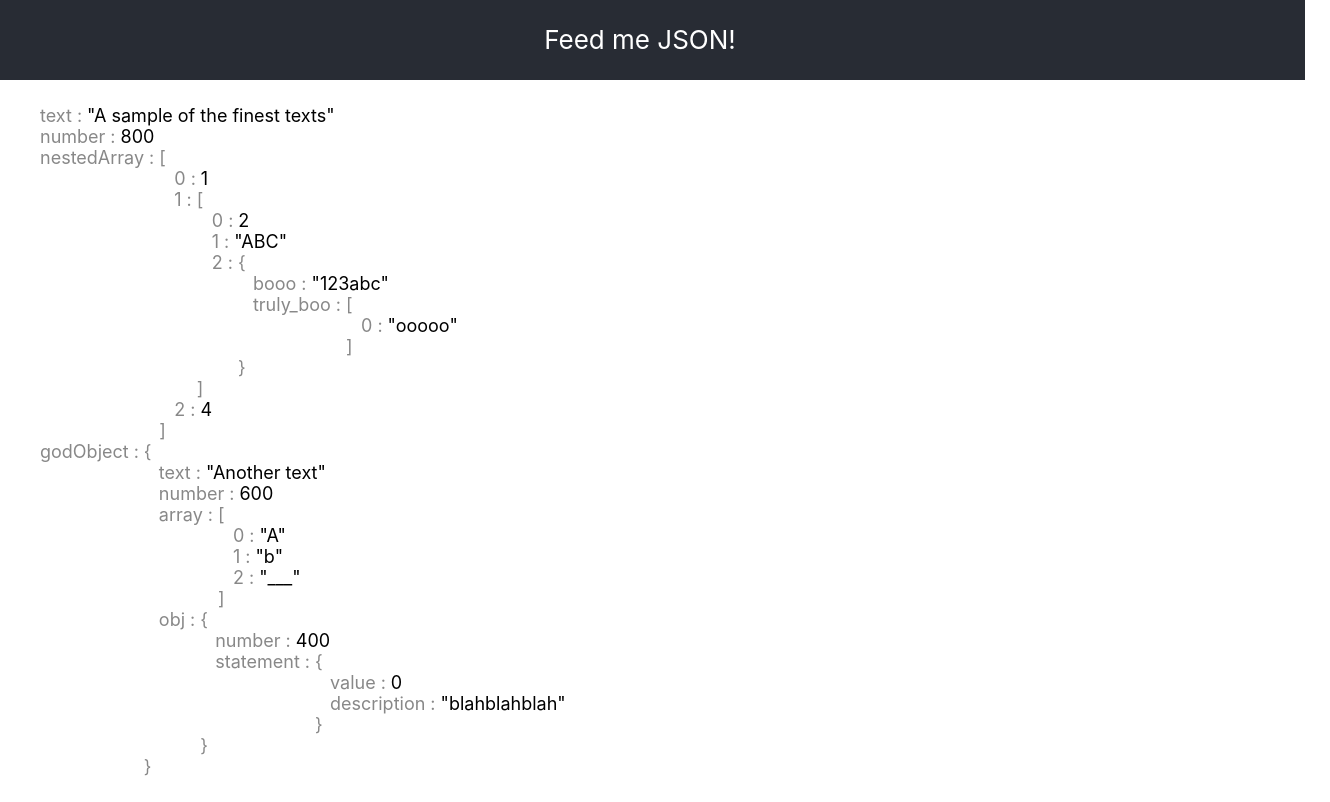
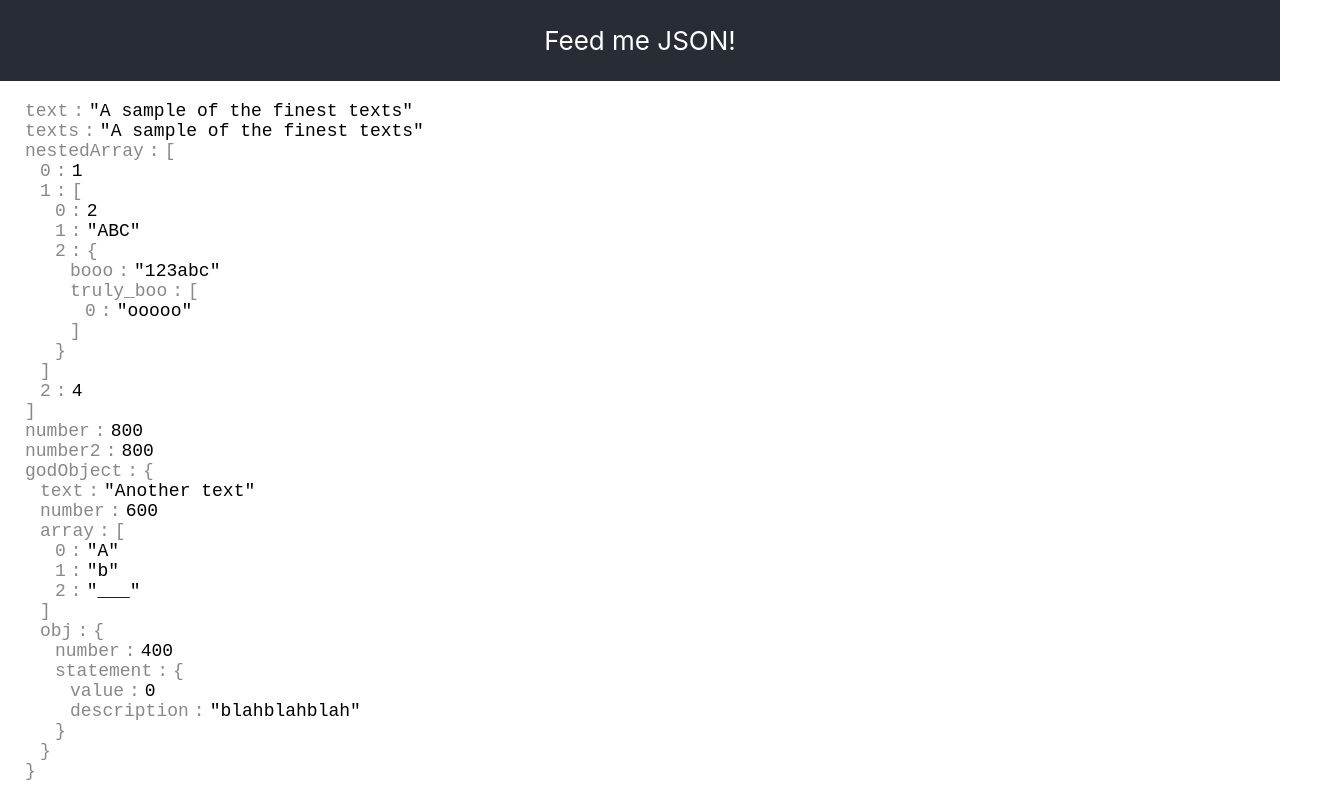
Before and after one commit to mklinga/ok-json, a React app: page / in a window 1280 px wide. Shown: the whole page, 1330 px wide, since content can reach past the window. Built offline with nearby package versions, Linux system fonts and the light colour scheme; the HTML template or start-up script is replaced by a standard one.

Commit message:
Open/close interaction, styles

```diff
--- a/src/App.css
+++ b/src/App.css
@@ -2,7 +2,7 @@
   text-align: center;
   display: flex;
   flex-direction: column;
-  height: 100vh;
+  min-height: 100vh;
   align-items: center;
   justify-content: center;
   font-size: calc(10px + 2vmin);
@@ -28,9 +28,10 @@
 }
 
 .App-Viewer-body {
+  font-family: monospace !important;
   background: white;
   color: black;
-  padding: 25px;
+  padding: 20px 10px;
   text-align: left;
   width: 100%;
 }
--- a/src/App.tsx
+++ b/src/App.tsx
@@ -5,10 +5,12 @@ import { parseDataModel } from './utils/model';
 
 import './App.css';
 
-const exampleJson = parseDataModel({
+const mockJson = parseDataModel({
   text: 'A sample of the finest texts',
+  texts: 'A sample of the finest texts',
+  nestedArray: [1, [2, 'ABC', { booo: '123abc', truly_boo: ['ooooo'] }], 4],
   number: 800,
-  nestedArray: [1, [2, 'ABC', { booo: '123abc', truly_boo: ['ooooo'] }], 4],
+  number2: 800,
   godObject: {
     text: 'Another text',
     number: 600,
@@ -21,7 +23,7 @@ const exampleJson = parseDataModel({
 });
 
 function App() {
-  const [data, setData] = React.useState<object | null>(exampleJson);
+  const [data, setData] = React.useState<object | null>(mockJson);
   const [error, setError] = React.useState<string | null>(null);
 
   const pasteFromClipboard = () => {
--- a/src/components/OkJsonArray/index.tsx
+++ b/src/components/OkJsonArray/index.tsx
@@ -7,17 +7,29 @@ type Props = {
   children: React.ReactNode
 };
 
-const OkJsonArray: React.FC<Props> = ({ data: { key }, children }) => (
-  <div className="Ok-block Ok-Array-block">
-    <div className="Ok-key Ok-Array-key">
-      {key}
+const OkJsonArray = ({ data: { key }, children }: Props) => {
+  const [closed, setClosed] = React.useState<boolean>(false);
+
+  const buttonClassName = closed
+    ? 'Ok-closable-button Ok-closable-button-closed'
+    : 'Ok-closable-button Ok-closable-button-open';
+
+  const valueClassName = closed
+    ? 'Ok-value Ok-Array-value closed'
+    : 'Ok-value Ok-Array-value open';
+
+  return (
+    <div className="Ok-block Ok-Array-block">
+      <div className="Ok-key Ok-Array-key">
+        <button className={buttonClassName} type="button" onClick={() => setClosed(!closed)}>{key}</button>
+      </div>
+      <div className={valueClassName}>
+        <span className="Ok-Array-bracket-open">[</span>
+        {closed ? ' ... ' : children}
+        <span className="Ok-Array-bracket-close">]</span>
+      </div>
     </div>
-    <div className="Ok-value Ok-Array-value">
-      <div className="Ok-Array-bracket">[</div>
-      {children}
-      <div className="Ok-Array-bracket">]</div>
-    </div>
-  </div>
-);
+  );
+};
 
 export default OkJsonArray;
--- a/src/components/OkJsonObject/index.tsx
+++ b/src/components/OkJsonObject/index.tsx
@@ -7,17 +7,29 @@ type Props = {
   children: React.ReactNode
 };
 
-const OkJsonObject: React.FC<Props> = ({ children, data: { key } }) => (
-  <div className="Ok-block Ok-Object-block">
-    <div className="Ok-key Ok-Object-key">
-      {key}
+const OkJsonObject = ({ children, data: { key } }: Props) => {
+  const [closed, setClosed] = React.useState<boolean>(false);
+
+  const buttonClassName = closed
+    ? 'Ok-closable-button Ok-closable-button-closed'
+    : 'Ok-closable-button Ok-closable-button-open';
+
+  const valueClassName = closed
+    ? 'Ok-value Ok-Object-value closed'
+    : 'Ok-value Ok-Object-value open';
+
+  return (
+    <div className="Ok-block Ok-Object-block">
+      <div className="Ok-key Ok-Object-key">
+        <button className={buttonClassName} type="button" onClick={() => setClosed(!closed)}>{key}</button>
+      </div>
+      <div className={valueClassName}>
+        <span className="Ok-Object-bracket-open">{'{'}</span>
+        {closed ? ' ... ' : children}
+        <span className="Ok-Object-bracket-close">{'}'}</span>
+      </div>
     </div>
-    <div className="Ok-value Ok-Object-value">
-      <div className="Ok-Object-bracket">{'{'}</div>
-      {children}
-      <div className="Ok-Object-bracket">{'}'}</div>
-    </div>
-  </div>
-);
+  );
+};
 
 export default OkJsonObject;
--- a/src/components/Viewer/Viewer.css
+++ b/src/components/Viewer/Viewer.css
@@ -1,12 +1,17 @@
+.Ok-Json-body {
+  display: flex;
+}
+
 .Ok-block {
-  display: flex;
-  align-items: flex-start;
   font-size: 18px;
+  display: inline-block;
 }
 
 .Ok-block .Ok-key,
-.Ok-block .Ok-Array-bracket,
-.Ok-block .Ok-Object-bracket {
+.Ok-block .Ok-Array-bracket-close,
+.Ok-block .Ok-Object-bracket-close,
+.Ok-block .Ok-Array-bracket-open,
+.Ok-block .Ok-Object-bracket-open {
   color: #888;
 }
 
@@ -16,5 +21,33 @@
 }
 
 .Ok-block .Ok-key {
+  display: inline;
   margin-left: 15px;
 }
+
+.Ok-value {
+  display: inline;
+}
+
+.Ok-Array-value.open > .Ok-Json-body,
+.Ok-Array-value.open > .Ok-Array-bracket-close,
+.Ok-Object-value.open > .Ok-Object-bracket-close,
+.Ok-Object-value.open > .Ok-Json-body {
+  margin-left: 15px;
+}
+
+.Ok-closable-button {
+  font-family: monospace;
+  background: none;
+  border: none;
+  font-size: 18px;
+  color: #888;
+  cursor: pointer;
+  margin: 0;
+  padding: 0;
+}
+
+.Ok-key:hover + .Ok-value > .Ok-Json-body,
+.Ok-value:hover > .Ok-Json-body {
+  background: #f0f0f0;
+}
--- a/src/index.css
+++ b/src/index.css
@@ -7,6 +7,10 @@ body {
   -moz-osx-font-smoothing: grayscale;
 }
 
+* {
+  box-sizing: border-box;
+}
+
 code {
   font-family: source-code-pro, Menlo, Monaco, Consolas, 'Courier New',
     monospace;
--- a/src/utils/model.ts
+++ b/src/utils/model.ts
@@ -6,12 +6,12 @@ const parseType = (value: any): ResultType => {
     return 'array';
   }
 
+  if (typeof value === 'string') {
+    return 'string';
+  }
+
   if (!Number.isNaN(Number(value))) {
     return 'number';
-  }
-
-  if (typeof value === 'string') {
-    return 'string';
   }
 
   return 'object';
@@ -40,8 +40,8 @@ const parseDataItem = (value: any): OkJsonValue => {
   }
 
   return {
+    type,
     value,
-    type,
   };
 };
 
@@ -55,6 +55,5 @@ export const parseDataModel = (data: object): OkJsonObject => {
     };
   }, {});
 
-  console.log('resultobj', resultObject);
   return resultObject;
 };
```
